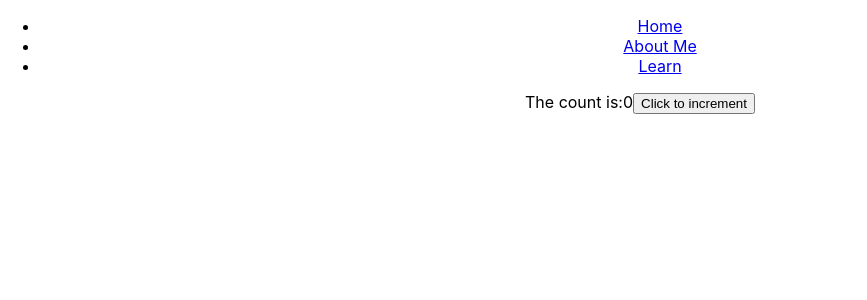
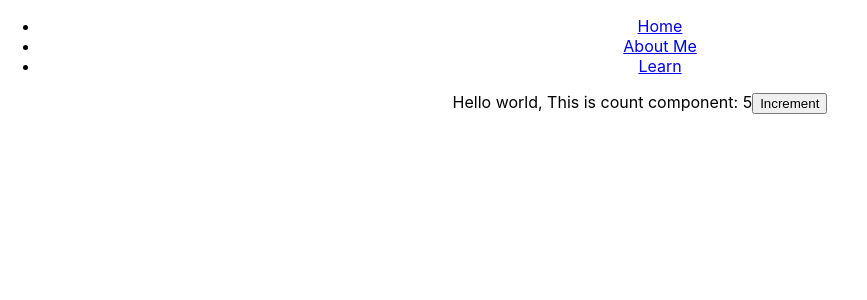
Before and after one commit to rafalinliyosar/ReactJS-Learn, a React (Create React App) app: page / in a window 1280 px wide. Shown: the top 300 px of the page, without its empty margins (0-867 px from the left). Built offline with nearby package versions, Linux system fonts and the light colour scheme.

Commit message:
client side routing

```diff
--- a/src/App.js
+++ b/src/App.js
@@ -28,7 +28,7 @@ function App() {
             <CountComponent initialCount='5' />
           </Route>
           <Route path="/aboutme">
-            <AboutMeComponent name="Rafalin Liyosar" />
+            <AboutMeComponent name="Rafalin Liyosar"/>
           </Route>
           <Route path="/learn">
             <header className="App-header">
--- a/src/CountComponent/index.js
+++ b/src/CountComponent/index.js
@@ -1,23 +1,27 @@
 import React from 'react';
 
-export default class CountCompnent extends React.Component {
+export default class CountComponent extends React.Component {
     constructor(props) {
         super(props);
-
+        console.log(props)
         this.state = {
-            count: 0
+            count: parseInt(props.initialCount)
         };
     }
-    incrementclick = () => {
-
-        this.setState( {
+    incrementClick = () => {
+        this.setState({
             count: this.state.count + 1
         });
+    }
+    render() {
+        if(this.state.count === 12){
+            return (<div>Hello world, This is count component: The count is a dozen
+                <button onClick={this.incrementClick}>Increment</button>
+            </div>);
 
-    }
-
-    render() {
-        return (<div>The count is:{this.state.count}
-            <button onClick={this.incrementclick}>Click to increment</button></div>)
+        }
+        return (<div>Hello world, This is count component: {this.state.count}
+            <button onClick={this.incrementClick}>Increment</button>
+        </div>);
     }
 }
```
